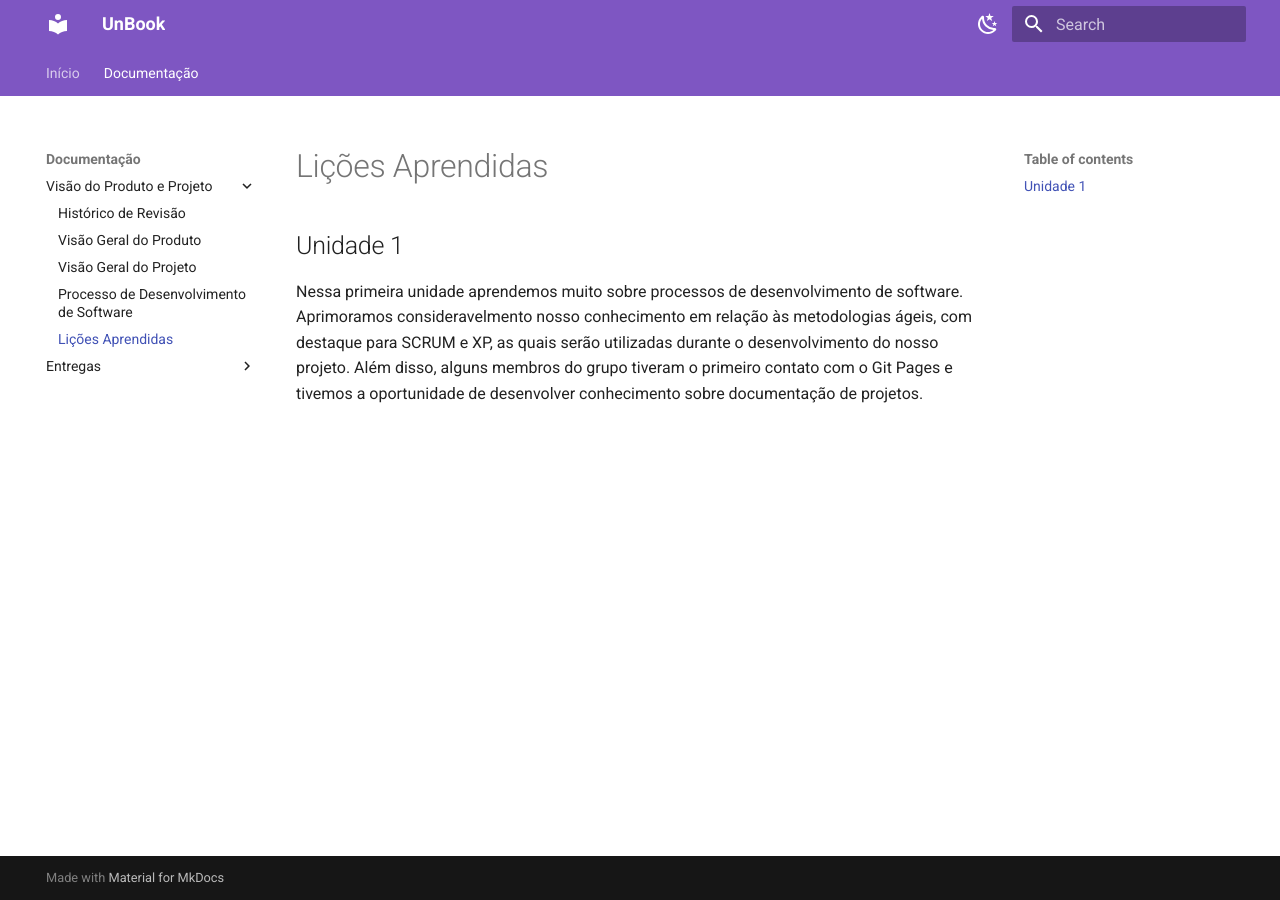
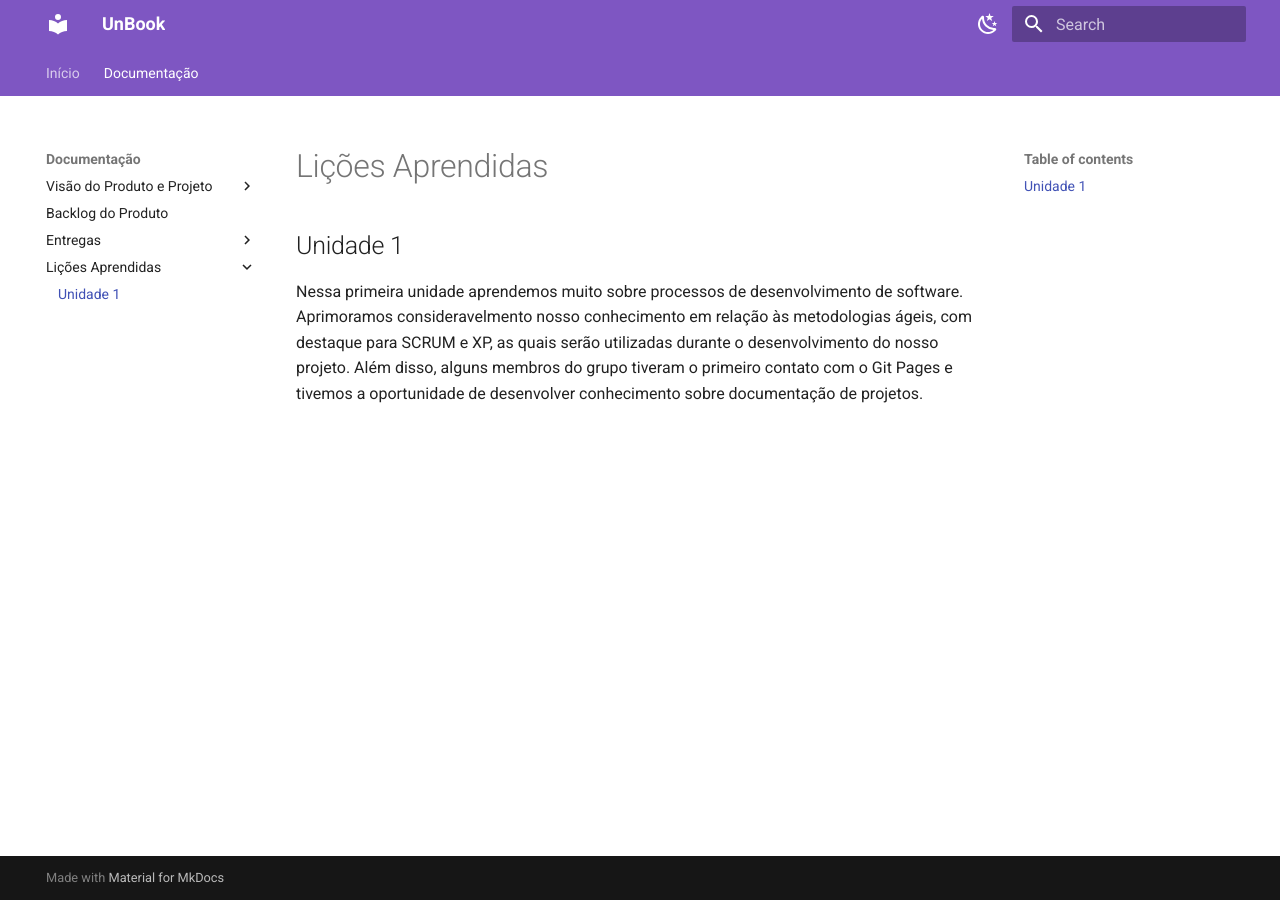
Before and after one commit to mdsreq-fga-unb/2022.2-UnBook, an MkDocs documentation site: the page built from docs/licoes-aprendidas/licoes-aprendidas-unidade1.md, in a window 1280 px wide. Built offline with MkDocs 1.6.1 and Material for MkDocs 9.7.7, drawn with Linux system fonts in a browser that asks for light colours.

Commit message:
docs: cria primeira versão do backlog do produto

```diff
--- a/mkdocs.yml
+++ b/mkdocs.yml
@@ -29,7 +29,7 @@
   code: Roboto Mono
 
   theme:
-    logo: 'img/logo_UnBook.png'
+    logo: img/logo_UnBook.png
 
 markdown_extensions:
   - pymdownx.tasklist
@@ -40,15 +40,17 @@
   - attr_list
 
 nav:
-  - Início: 'index.md'
+  - Início: index.md
   - Documentação:
       - Visão do Produto e Projeto:
-          - Histórico de Revisão: 'visao-de-produto-e-projeto/historico-de-revisao.md'
-          - Visão Geral do Produto: 'visao-de-produto-e-projeto/visao-geral-do-produto.md'
-          - Visão Geral do Projeto: 'visao-de-produto-e-projeto/visao-geral-do-projeto.md'
-          - Processo de Desenvolvimento de Software: 'visao-de-produto-e-projeto/processo-de-desenvolvimento-de-software.md'
-          - Lições Aprendidas: 'visao-de-produto-e-projeto/licoes-aprendidas.md'
+          - Histórico de Revisão: visao-de-produto-e-projeto/historico-de-revisao.md
+          - Visão Geral do Produto: visao-de-produto-e-projeto/visao-geral-do-produto.md
+          - Visão Geral do Projeto: visao-de-produto-e-projeto/visao-geral-do-projeto.md
+          - Processo de Desenvolvimento de Software: visao-de-produto-e-projeto/processo-de-desenvolvimento-de-software.md
+      - Backlog do Produto: backlog-do-produto/backlog-do-produto.md
       - Entregas:
           - Unidade 1:
-              - Seminário de Processos e Ciclos de Vida: 'entregas/seminario.md'
-              - Video de Apresentação Git Pages: 'entregas/video-apresentacao.md'
+              - Seminário de Processos e Ciclos de Vida: entregas/seminario.md
+              - Video de Apresentação Git Pages: entregas/video-apresentacao.md
+      - Lições Aprendidas:
+              - Unidade 1: licoes-aprendidas/licoes-aprendidas-unidade1.md
```
Also changed, not shown: docs/backlog-do-produto/backlog-do-produto.md (added, +25 -0 lines), docs/licoes-aprendidas/licoes-aprendidas-unidade1.md (renamed from docs/visao-de-produto-e-projeto/licoes-aprendidas.md).
